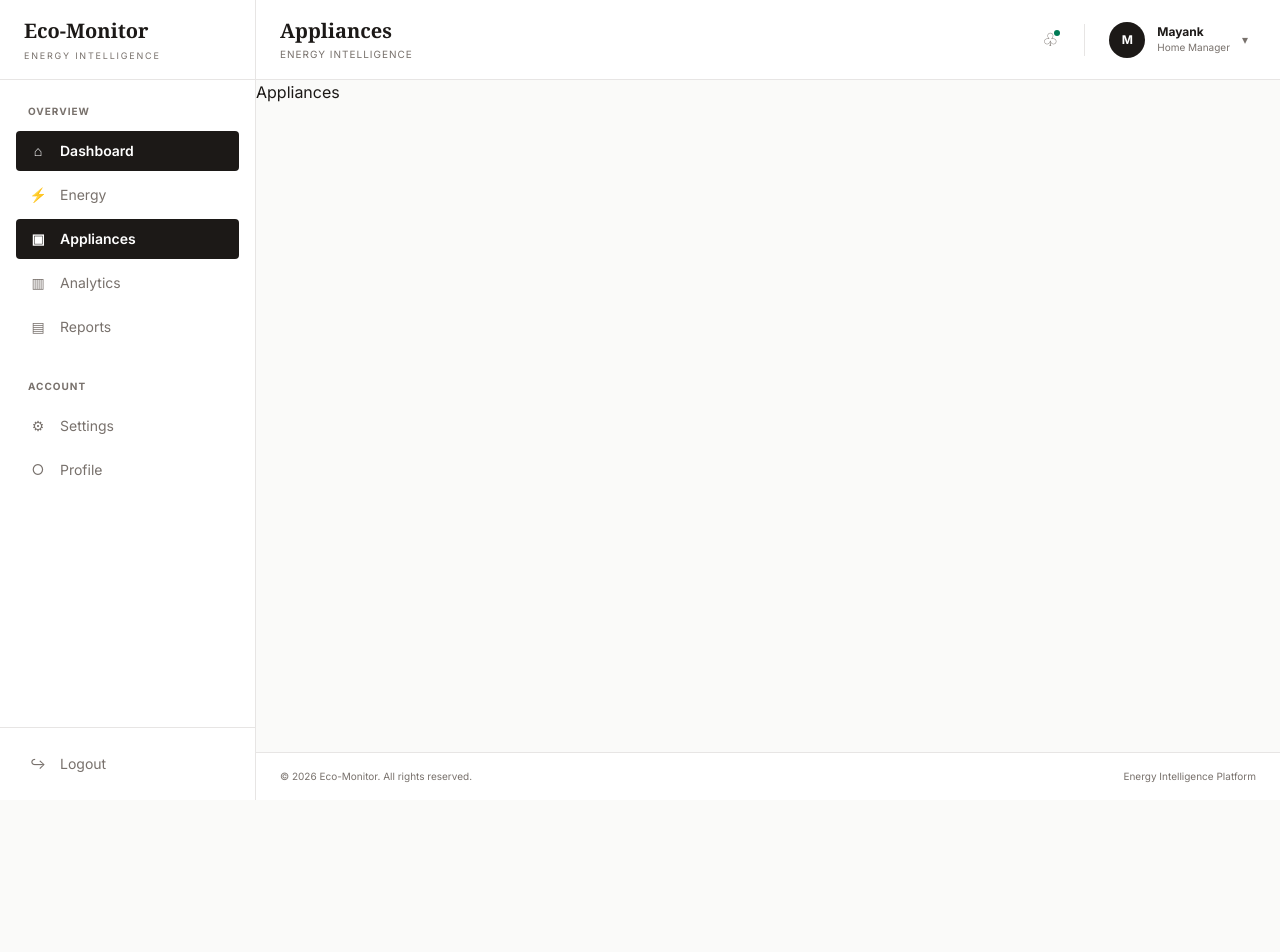
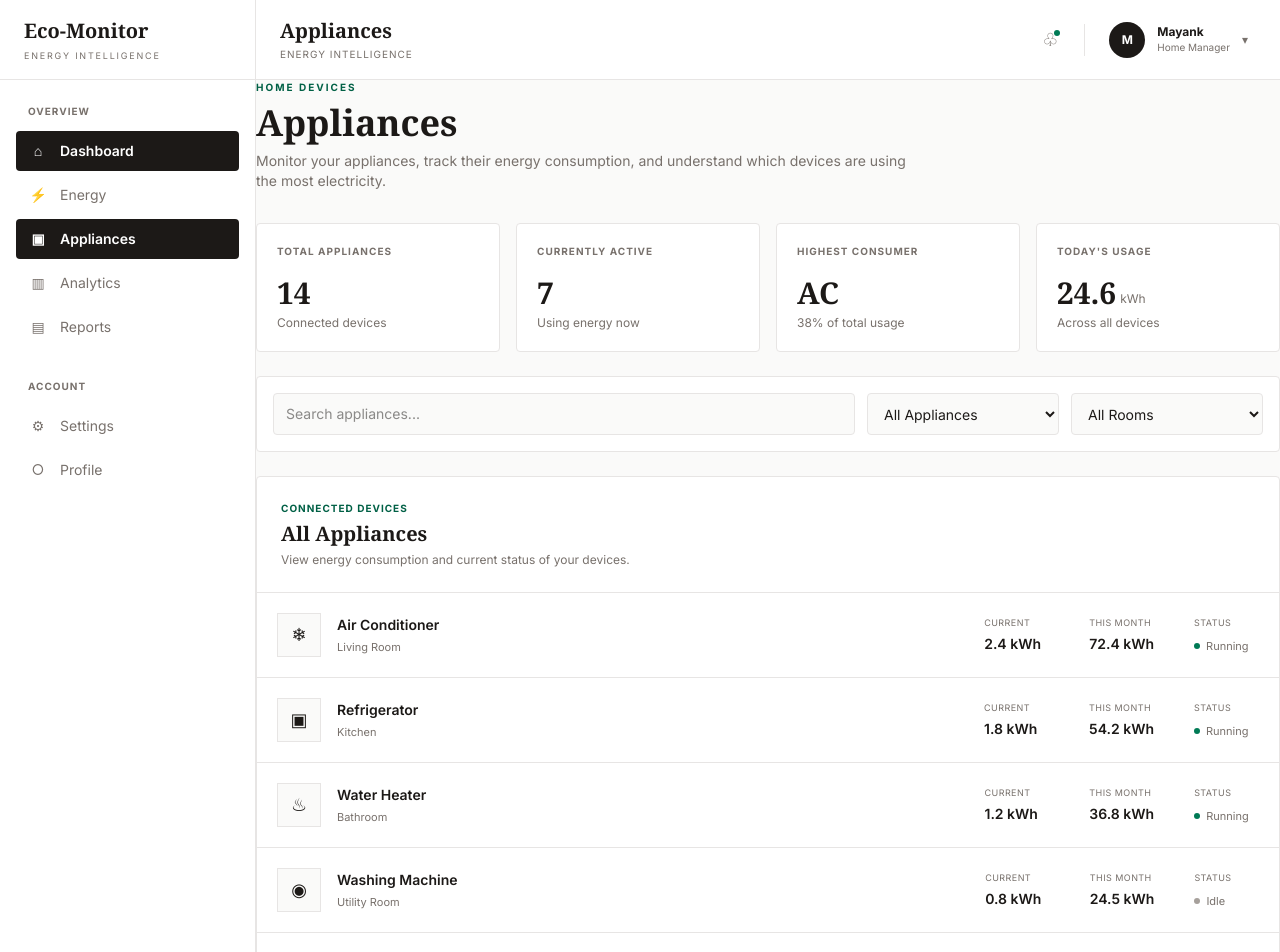
Before and after one commit to VonDominion/home-energy-monitor, a React (Vite) app in the folder client/: page /dashboard/appliances in a window 1280 px wide. Shown: the top 952 px of the page. Before the commit the page ends 800 px from the top, so only its background shows below. Built offline with nearby package versions, Linux system fonts and the light colour scheme; sample sign-in values are in the browser's storage.

Commit message:
feat: add appliances dashboard components and pages for improved monitoring

```diff
--- /dev/null
+++ b/client/src/components/appliances/ApplianceFilters.jsx
@@ -0,0 +1,37 @@
+function ApplianceFilters() {
+  return (
+    <div className="bg-surface border border-border p-4 rounded-sm mb-6">
+      <div className="flex flex-col lg:flex-row gap-3">
+        <div className="flex-1">
+          <input
+            type="text"
+            placeholder="Search appliances..."
+            className="w-full px-3 py-2.5 text-sm bg-canvas border border-border rounded-sm focus:outline-none focus:border-ink transition-colors"
+          />
+        </div>
+
+        <select
+          defaultValue="all"
+          className="w-full lg:w-48 px-3 py-2.5 text-sm bg-canvas border border-border rounded-sm text-ink focus:outline-none"
+        >
+          <option value="all">All Appliances</option>
+          <option value="active">Active</option>
+          <option value="idle">Idle</option>
+        </select>
+
+        <select
+          defaultValue="all"
+          className="w-full lg:w-48 px-3 py-2.5 text-sm bg-canvas border border-border rounded-sm text-ink focus:outline-none"
+        >
+          <option value="all">All Rooms</option>
+          <option value="living-room">Living Room</option>
+          <option value="kitchen">Kitchen</option>
+          <option value="bedroom">Bedroom</option>
+          <option value="bathroom">Bathroom</option>
+        </select>
+      </div>
+    </div>
+  );
+}
+
+export default ApplianceFilters;
--- /dev/null
+++ b/client/src/components/appliances/ApplianceList.jsx
@@ -0,0 +1,139 @@
+function ApplianceList() {
+  const appliances = [
+    {
+      name: "Air Conditioner",
+      room: "Living Room",
+      usage: "2.4 kWh",
+      monthly: "72.4 kWh",
+      status: "Running",
+      icon: "❄",
+    },
+    {
+      name: "Refrigerator",
+      room: "Kitchen",
+      usage: "1.8 kWh",
+      monthly: "54.2 kWh",
+      status: "Running",
+      icon: "▣",
+    },
+    {
+      name: "Water Heater",
+      room: "Bathroom",
+      usage: "1.2 kWh",
+      monthly: "36.8 kWh",
+      status: "Running",
+      icon: "♨",
+    },
+    {
+      name: "Washing Machine",
+      room: "Utility Room",
+      usage: "0.8 kWh",
+      monthly: "24.5 kWh",
+      status: "Idle",
+      icon: "◉",
+    },
+    {
+      name: "Television",
+      room: "Living Room",
+      usage: "0.3 kWh",
+      monthly: "18.2 kWh",
+      status: "Idle",
+      icon: "▤",
+    },
+    {
+      name: "Microwave",
+      room: "Kitchen",
+      usage: "0.2 kWh",
+      monthly: "12.6 kWh",
+      status: "Idle",
+      icon: "▦",
+    },
+  ];
+
+  return (
+    <section className="bg-surface border border-border rounded-sm">
+      <div className="p-6 border-b border-border">
+        <p className="text-[10px] font-bold uppercase tracking-widest text-emerald-800">
+          Connected Devices
+        </p>
+
+        <h2 className="font-serif text-xl font-bold text-ink mt-1">
+          All Appliances
+        </h2>
+
+        <p className="text-xs text-ink-muted mt-1">
+          View energy consumption and current status of your devices.
+        </p>
+      </div>
+
+      <div className="divide-y divide-border">
+        {appliances.map((appliance) => (
+          <div
+            key={appliance.name}
+            className="p-5 flex flex-col md:flex-row md:items-center justify-between gap-4 hover:bg-canvas transition-colors"
+          >
+            <div className="flex items-center gap-4">
+              <div className="w-11 h-11 shrink-0 bg-canvas border border-border flex items-center justify-center text-lg">
+                {appliance.icon}
+              </div>
+
+              <div>
+                <h3 className="text-sm font-semibold text-ink">
+                  {appliance.name}
+                </h3>
+
+                <p className="text-[11px] text-ink-muted mt-1">
+                  {appliance.room}
+                </p>
+              </div>
+            </div>
+
+            <div className="grid grid-cols-2 sm:grid-cols-3 gap-6 md:gap-10">
+              <div>
+                <p className="text-[9px] uppercase tracking-wider text-ink-muted">
+                  Current
+                </p>
+
+                <p className="text-sm font-semibold text-ink mt-1">
+                  {appliance.usage}
+                </p>
+              </div>
+
+              <div>
+                <p className="text-[9px] uppercase tracking-wider text-ink-muted">
+                  This Month
+                </p>
+
+                <p className="text-sm font-semibold text-ink mt-1">
+                  {appliance.monthly}
+                </p>
+              </div>
+
+              <div>
+                <p className="text-[9px] uppercase tracking-wider text-ink-muted">
+                  Status
+                </p>
+
+                <div className="flex items-center gap-1.5 mt-2">
+                  <span
+                    className={`w-1.5 h-1.5 rounded-full ${
+                      appliance.status === "Running"
+                        ? "bg-emerald-700"
+                        : "bg-stone-400"
+                    }`}
+                  />
+
+                  <span className="text-[11px] text-ink-muted">
+                    {appliance.status}
+                  </span>
+                </div>
+              </div>
+            </div>
+          </div>
+        ))}
+      </div>
+    </section>
+  );
+}
+
+export default ApplianceList;
--- /dev/null
+++ b/client/src/components/appliances/ApplianceStats.jsx
@@ -0,0 +1,58 @@
+function ApplianceStats() {
+  const stats = [
+    {
+      title: "Total Appliances",
+      value: "14",
+      description: "Connected devices",
+    },
+    {
+      title: "Currently Active",
+      value: "7",
+      description: "Using energy now",
+    },
+    {
+      title: "Highest Consumer",
+      value: "AC",
+      description: "38% of total usage",
+    },
+    {
+      title: "Today's Usage",
+      value: "24.6",
+      unit: "kWh",
+      description: "Across all devices",
+    },
+  ];
+
+  return (
+    <section className="grid grid-cols-1 sm:grid-cols-2 xl:grid-cols-4 gap-4 mb-6">
+      {stats.map((stat) => (
+        <div
+          key={stat.title}
+          className="bg-surface border border-border p-5 rounded-sm"
+        >
+          <p className="text-[10px] uppercase tracking-widest font-bold text-ink-muted">
+            {stat.title}
+          </p>
+
+          <div className="flex items-end gap-1 mt-4">
+            <h2 className="font-serif text-3xl font-bold text-ink">
+              {stat.value}
+            </h2>
+
+            {stat.unit && (
+              <span className="text-xs text-ink-muted mb-1">
+                {stat.unit}
+              </span>
+            )}
+          </div>
+
+          <p className="text-xs text-ink-muted mt-1">
+            {stat.description}
+          </p>
+        </div>
+      ))}
+    </section>
+  );
+}
+
+export default ApplianceStats;
--- /dev/null
+++ b/client/src/components/appliances/AppliancesHeader.jsx
@@ -0,0 +1,20 @@
+function AppliancesHeader() {
+  return (
+    <section className="mb-8">
+      <p className="text-[10px] font-bold uppercase tracking-[0.2em] text-emerald-800">
+        Home Devices
+      </p>
+
+      <h1 className="font-serif text-3xl md:text-4xl font-bold text-ink mt-2">
+        Appliances
+      </h1>
+
+      <p className="text-sm text-ink-muted mt-2 max-w-2xl">
+        Monitor your appliances, track their energy consumption, and
+        understand which devices are using the most electricity.
+      </p>
+    </section>
+  );
+}
+
+export default AppliancesHeader;
--- a/client/src/pages/Appliances.jsx
+++ b/client/src/pages/Appliances.jsx
@@ -1,5 +1,17 @@
+import AppliancesHeader from "../components/appliances/AppliancesHeader";
+import ApplianceStats from "../components/appliances/ApplianceStats";
+import ApplianceFilters from "../components/appliances/ApplianceFilters";
+import ApplianceList from "../components/appliances/ApplianceList";
+
 function Appliances() {
-  return <h1>Appliances</h1>;
+  return (
+    <>
+      <AppliancesHeader />
+      <ApplianceStats />
+      <ApplianceFilters />
+      <ApplianceList />
+    </>
+  );
 }
 
 export default Appliances;
```
Also changed, not shown: client/src/components/appliances/form.jsx (deleted), client/src/pages/Analytics.jsx (added), client/src/pages/Energy.jsx (added), client/src/pages/Report.jsx (added).
